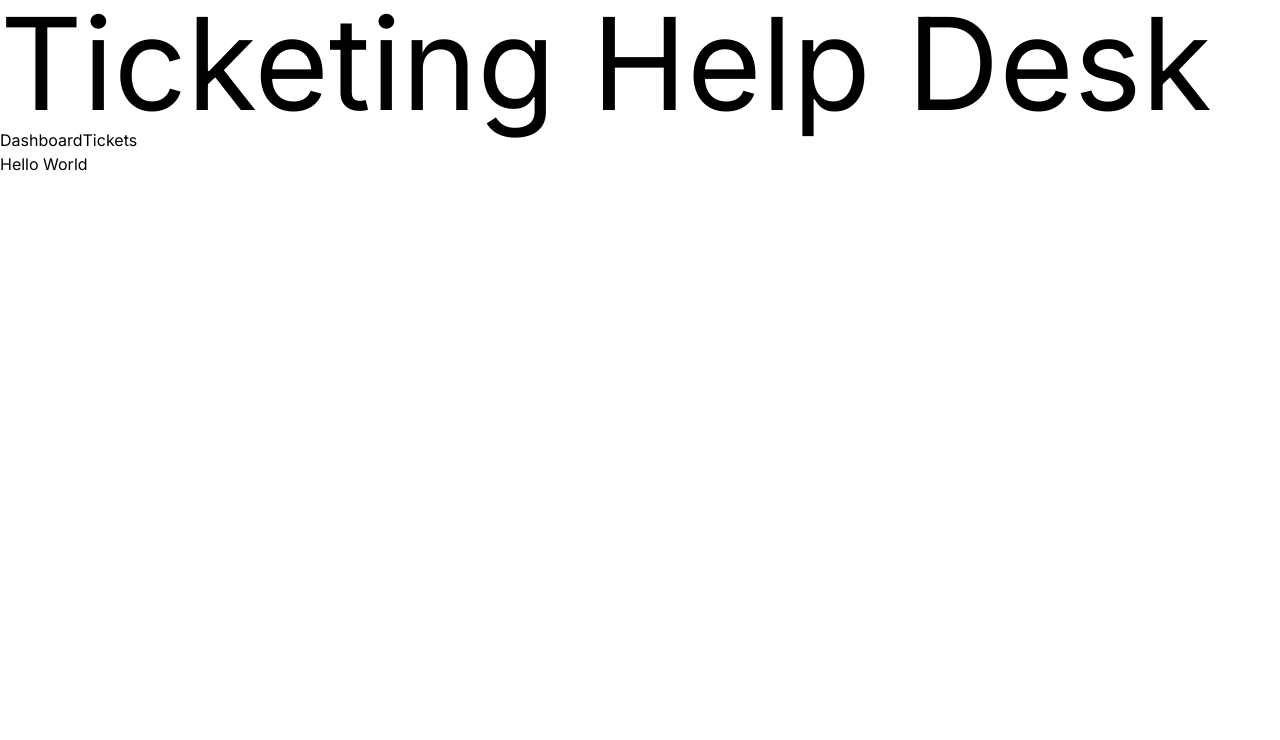
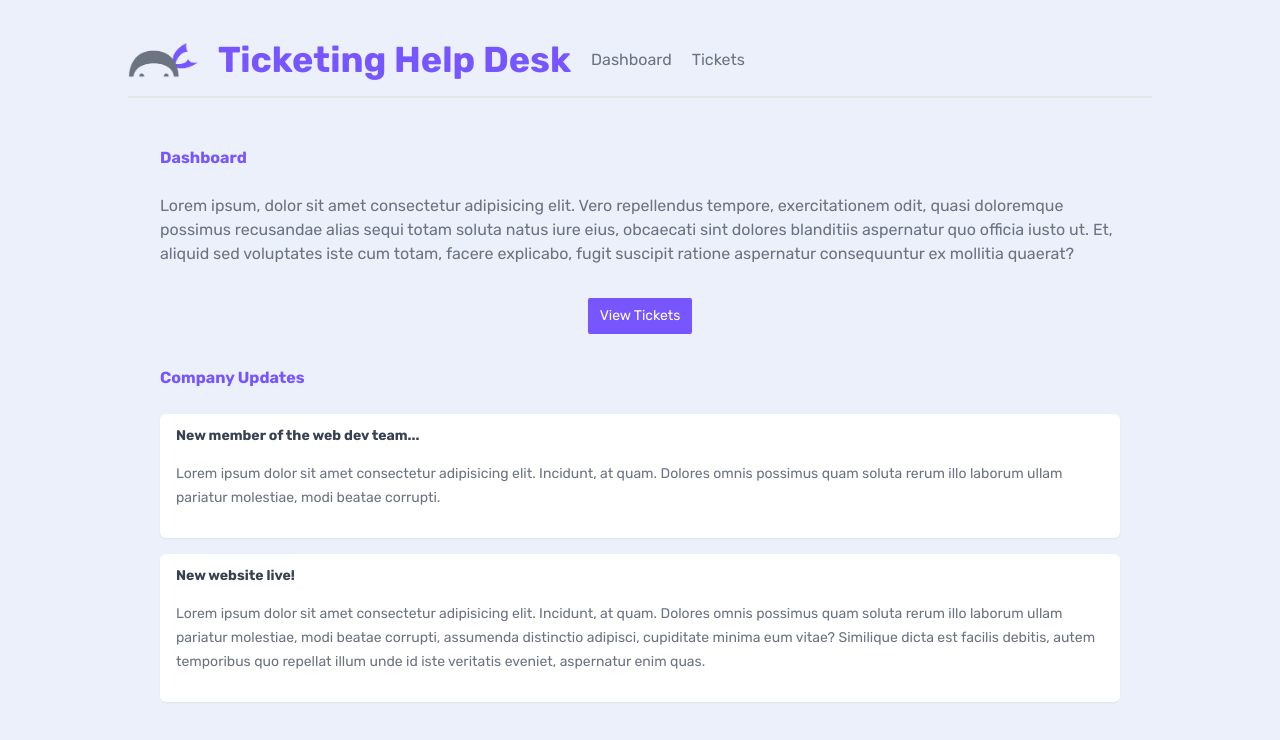
Before and after one commit to conalesej/first-nextjs-project, a Next.js app: page / in a window 1280 px wide. Shown: the top 740 px of the page. Built offline with nearby package versions, Linux system fonts and the light colour scheme.

Commit message:
checkpoint: Part5 - Styles, Fonts & Images

```diff
--- /dev/null
+++ b/app/components/Card.tsx
@@ -0,0 +1,17 @@
+import React from "react";
+
+interface ICard {
+  header: string;
+  body: string;
+}
+
+const Card: React.FC<ICard> = ({ header, body }) => {
+  return (
+    <div className="card">
+      <h3>{header}</h3>
+      <p>{body}</p>
+    </div>
+  );
+};
+
+export default Card;
--- a/app/components/Navbar.tsx
+++ b/app/components/Navbar.tsx
@@ -1,10 +1,19 @@
+import Image from "next/image";
 import Link from "next/link";
+import DojoLogo from "../../public/images/dojo-logo.png";
 import React from "react";
 
-const Navbar = () => {
+const Navbar: React.FC = () => {
   return (
     <nav>
-      <h1 className="text-9xl">Ticketing Help Desk</h1>
+      <Image
+        alt="Dojo Helpdesk Logo"
+        src={DojoLogo}
+        width={70}
+        quality={100}
+        placeholder="blur"
+      />
+      <h1 className="text-4xl">Ticketing Help Desk</h1>
       <Link href="/">Dashboard</Link>
       <Link href="/tickets">Tickets</Link>
     </nav>
--- a/app/components/index.tsx
+++ b/app/components/index.tsx
@@ -1,2 +1,3 @@
-import Navbar from "./NavBar";
-export { Navbar };
+import Navbar from "./Navbar";
+import Card from "./Card";
+export { Navbar, Card };
--- a/app/globals.css
+++ b/app/globals.css
@@ -2,26 +2,131 @@
 @tailwind components;
 @tailwind utilities;
 
-:root {
-  --foreground-rgb: 0, 0, 0;
-  --background-start-rgb: 214, 219, 220;
-  --background-end-rgb: 255, 255, 255;
+/* base styles */
+body {
+  background: #ebf0fa;
+  @apply text-gray-500 m-8;
 }
-/*
-@media (prefers-color-scheme: dark) {
-  :root {
-    --foreground-rgb: 255, 255, 255;
-    --background-start-rgb: 0, 0, 0;
-    --background-end-rgb: 0, 0, 0;
-  }
-} */
+h1,
+h2 {
+  @apply font-bold text-primary text-lg;
+}
+main {
+  @apply max-w-5xl my-12 mx-auto px-8;
+}
+main > h2 {
+  @apply mb-4 pb-2 text-base;
+}
+p > a {
+  @apply text-primary underline;
+}
 
-/* body {
-  color: rgb(var(--foreground-rgb));
-  background: linear-gradient(
-      to bottom,
-      transparent,
-      rgb(var(--background-end-rgb))
-    )
-    rgb(var(--background-start-rgb));
-} */
+/* nav styles */
+nav {
+  @apply pb-4
+    border-b-2 border-gray-200
+    flex items-center gap-5
+    my-10 mx-auto
+    max-w-5xl;
+}
+nav a,
+nav span {
+  @apply text-gray-500;
+}
+nav a:hover {
+  @apply text-black;
+}
+main nav {
+  @apply border-0;
+}
+
+/* button styles */
+button {
+  @apply px-3 py-2
+    rounded-sm
+    flex justify-between items-center gap-2
+    text-sm;
+}
+button:hover {
+  @apply bg-opacity-90;
+}
+.btn-primary {
+  @apply bg-primary text-white;
+}
+.btn-secondary {
+  @apply bg-gray-200 text-gray-900;
+}
+
+/* form styles */
+form {
+  @apply py-4 px-7
+    bg-primary
+    bg-opacity-5
+    rounded-md
+    block
+    mx-auto
+    min-w-fit w-1/4;
+}
+form label {
+  @apply block;
+}
+form input,
+form textarea,
+form select {
+  @apply block
+    mt-2 my-4 px-2 py-1
+    rounded-sm w-full;
+}
+form button {
+  @apply block mx-auto;
+}
+
+/* feedback styles */
+.error {
+  @apply border-2
+    border-red-500
+    bg-red-300
+    text-red-800
+    py-1 px-2
+    rounded-sm
+    block
+    max-w-fit
+    my-4 mx-auto;
+}
+
+/* card styles */
+.card {
+  @apply bg-white
+    shadow-sm
+    rounded-md
+    py-3 px-4 my-4
+    relative
+    overflow-hidden;
+}
+.card h3 {
+  @apply font-bold text-gray-700 text-sm
+    mb-0;
+}
+.card p {
+  @apply my-4 text-sm leading-6;
+}
+
+/* pill styles */
+.pill {
+  @apply py-1 px-2 mt-3
+    inline-block
+    text-xs font-semibold;
+}
+.pill.high {
+  @apply bg-red-300 text-red-600;
+}
+.pill.medium {
+  @apply bg-blue-300 text-blue-600;
+}
+.pill.low {
+  @apply bg-emerald-300 text-emerald-600;
+}
+.card .pill {
+  @apply absolute bottom-0 right-0
+    rounded-tl-md;
+}
--- a/app/layout.tsx
+++ b/app/layout.tsx
@@ -1,12 +1,12 @@
 import "./globals.css";
 import type { Metadata } from "next";
-import { Inter } from "next/font/google";
+import { Inter, Rubik } from "next/font/google";
 
 
 // Components
 import { Navbar } from "./components/";
 
-const inter = Inter({ subsets: ["latin"] });
+const rubik = Rubik({ subsets: ["latin"] });
 
 export const metadata: Metadata = {
   title: "First Next App",
@@ -20,7 +20,7 @@ export default function RootLayout({
 }) {
   return (
     <html lang="en">
-      <body className={inter.className}>
+      <body className={rubik.className}>
         <Navbar />
         {children}
       </body>
--- a/app/page.tsx
+++ b/app/page.tsx
@@ -1,9 +1,45 @@
+import Link from "next/link";
 import React from "react";
+import { Card } from "./components";
 
 const App = () => {
   return (
     <>
-      <h1>Hello World</h1>
+      <main>
+        <h2>Dashboard</h2>
+        <p>
+          Lorem ipsum, dolor sit amet consectetur adipisicing elit. Vero
+          repellendus tempore, exercitationem odit, quasi doloremque possimus
+          recusandae alias sequi totam soluta natus iure eius, obcaecati sint
+          dolores blanditiis aspernatur quo officia iusto ut. Et, aliquid sed
+          voluptates iste cum totam, facere explicabo, fugit suscipit ratione
+          aspernatur consequuntur ex mollitia quaerat?
+        </p>
+
+        <div className="flex justify-center my-8">
+          <Link href="/tickets">
+            <button className="btn-primary">View Tickets</button>
+          </Link>
+        </div>
+
+        <h2>Company Updates</h2>
+
+        <Card
+          header="New member of the web dev team..."
+          body="Lorem ipsum dolor sit amet consectetur adipisicing elit. Incidunt,
+            at quam. Dolores omnis possimus quam soluta rerum illo laborum ullam
+            pariatur molestiae, modi beatae corrupti."
+        />
+        <Card
+          header="New website live!"
+          body=" Lorem ipsum dolor sit amet consectetur adipisicing elit. Incidunt,
+          at quam. Dolores omnis possimus quam soluta rerum illo laborum ullam
+          pariatur molestiae, modi beatae corrupti, assumenda distinctio
+          adipisci, cupiditate minima eum vitae? Similique dicta est facilis
+          debitis, autem temporibus quo repellat illum unde id iste veritatis
+          eveniet, aspernatur enim quas."
+        />
+      </main>
     </>
   );
 };
--- a/tailwind.config.js
+++ b/tailwind.config.js
@@ -7,11 +7,9 @@ module.exports = {
   ],
   theme: {
     extend: {
-      backgroundImage: {
-        'gradient-radial': 'radial-gradient(var(--tw-gradient-stops))',
-        'gradient-conic':
-          'conic-gradient(from 180deg at 50% 50%, var(--tw-gradient-stops))',
-      },
+     colors:{
+      primary: '#7856ff'
+     }
     },
   },
   plugins: [],
```
Also changed, not shown: public/images/dojo-logo.png (added).
